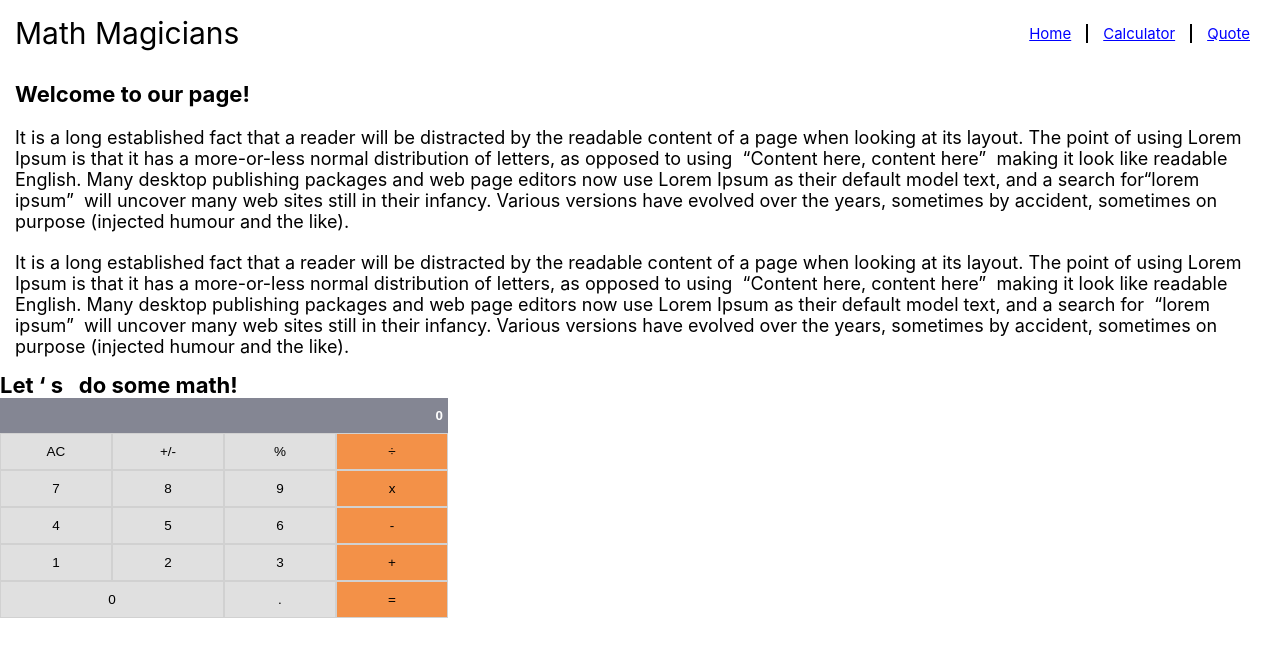
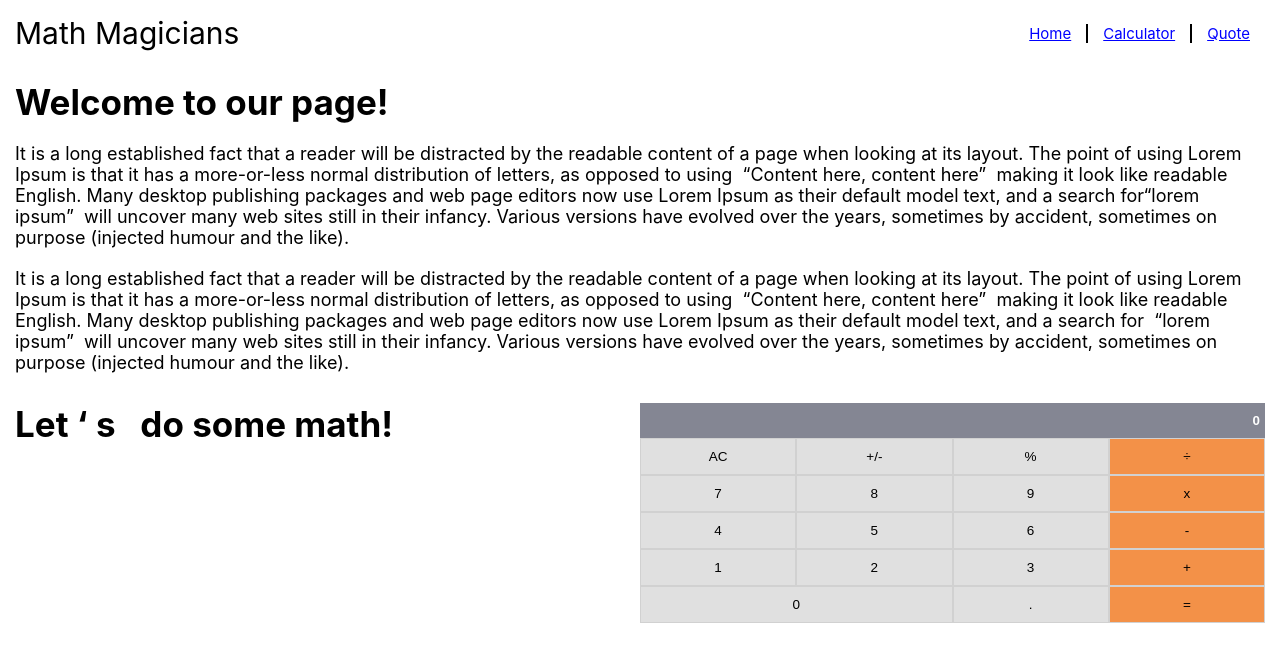
Before and after one commit to olawale-o/math-magicians, a React (Create React App) app: page / in a window 1280 px wide. Shown: the top 662 px of the page. Built offline with nearby package versions, Linux system fonts and the light colour scheme.

Commit message:
Add style to h4 tag in Calculator.css file

```diff
--- a/src/components/Calculator.css
+++ b/src/components/Calculator.css
@@ -1,3 +1,9 @@
 .calculator {
-  width: 35%;
+  padding: 15px;
+  display: grid;
+  grid-template-columns: 1fr 1fr;
 }
+
+h4 {
+  font-size: 3.5rem;
+}
```
